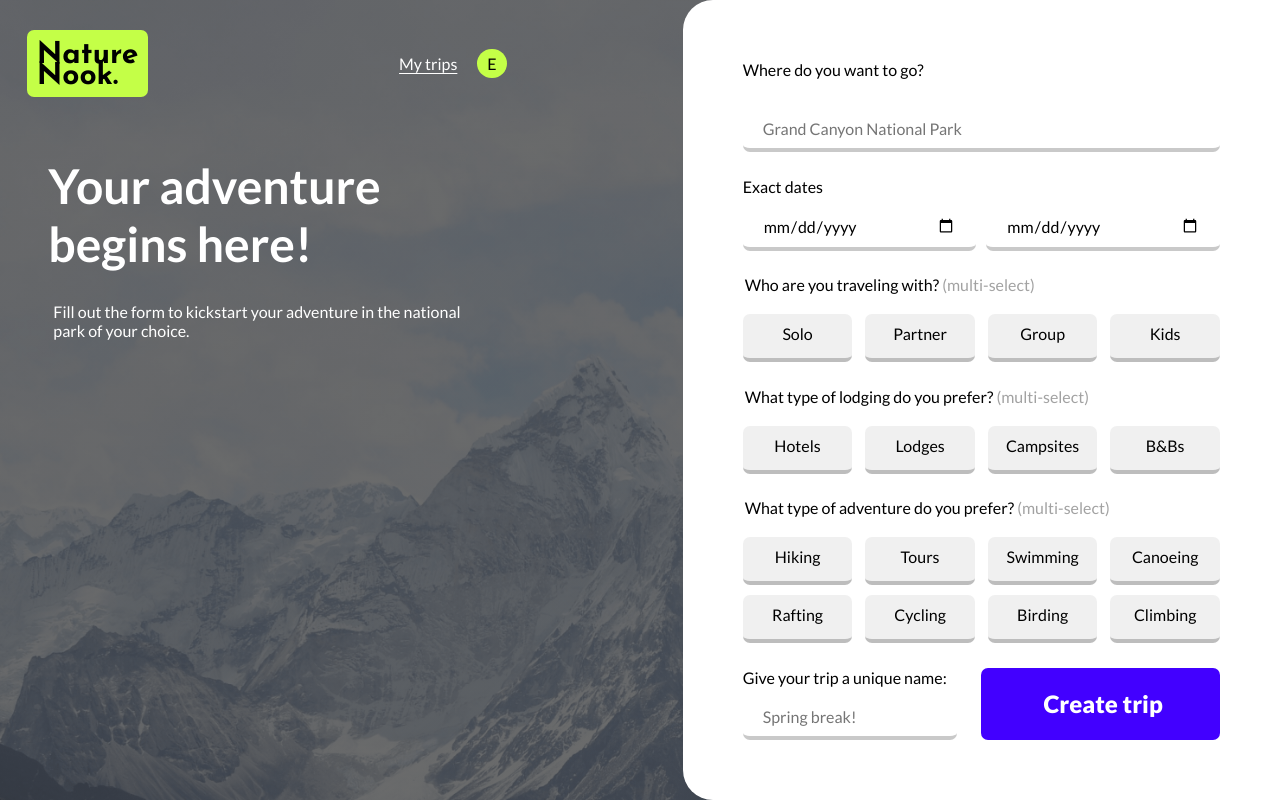
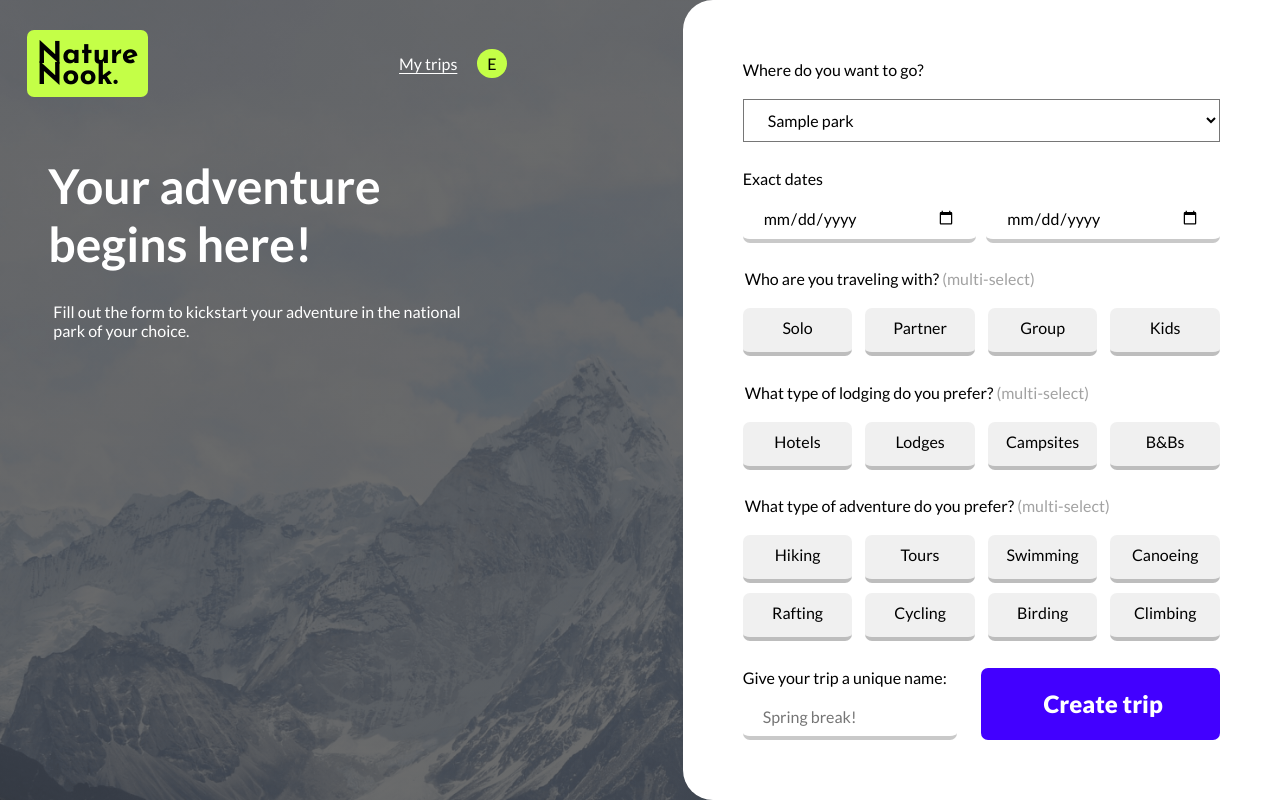
Before and after one commit to tauri-st/national-park-tour-planner, a Flask app: page /plan_trip in a window 1280 px wide. Run offline with Flask 3, Linux system fonts and the light colour scheme; tables that the repository leaves empty hold one stand-in row (values such as "Sample post").

Commit message:
Replace HTML with loop and Jinja placeholders to populate park names

```diff
--- a/templates/plan-trip.html
+++ b/templates/plan-trip.html
@@ -38,8 +38,11 @@
       <form id="trip-form" action="/view_trip" method="POST" onsubmit="showDrawer()" class="plan-trip-form">
         <div class="location">
           <label for="location-search" class="form-label">Where do you want to go?</label>
-          <input type="text" id="location-search" name="location-search" placeholder="Grand Canyon National Park"
-            required />
+          <select id="location-search" name="location-search">
+            {% for park in parks %}
+            <option value="{{ park.name }}">{{ park.name }}</option>
+            {% endfor %}
+          </select>
         </div>
         <div class="dates-wrapper">
           <label for="start" class="form-label">Exact dates</label>
```
